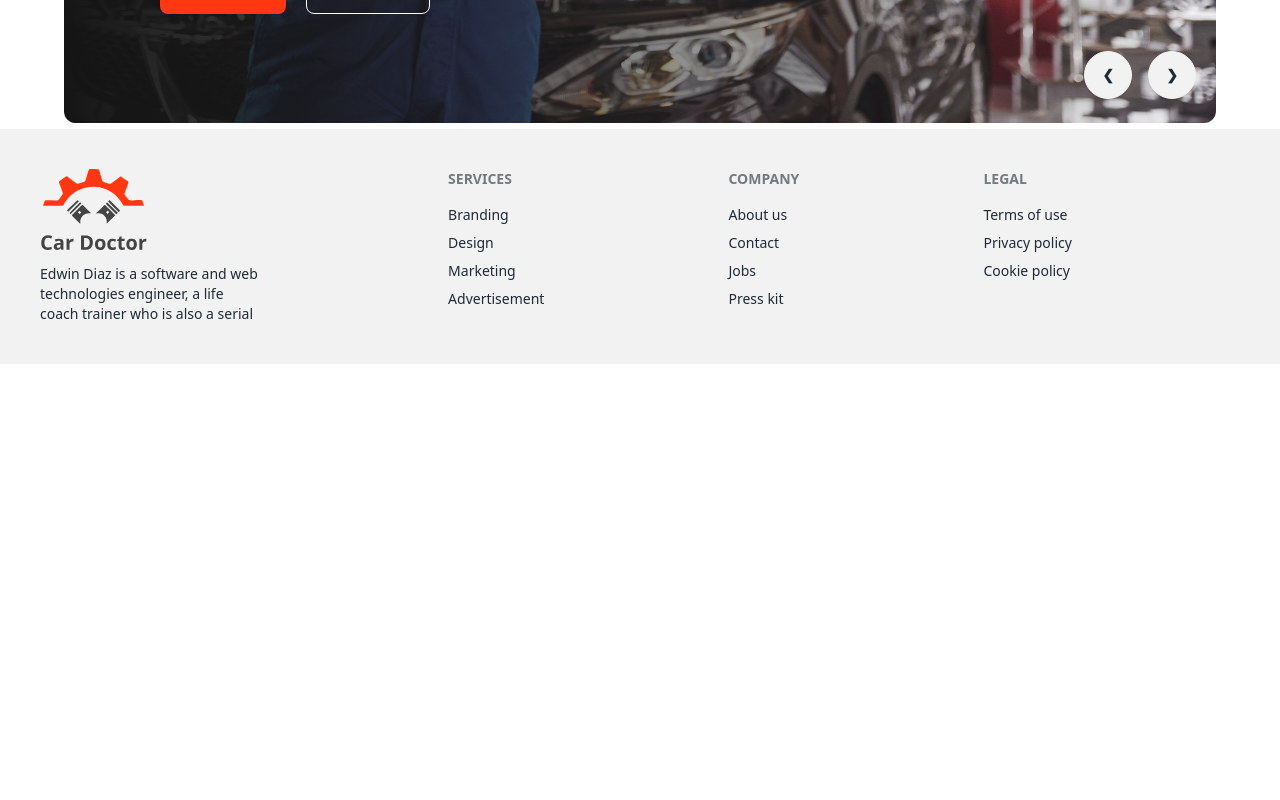
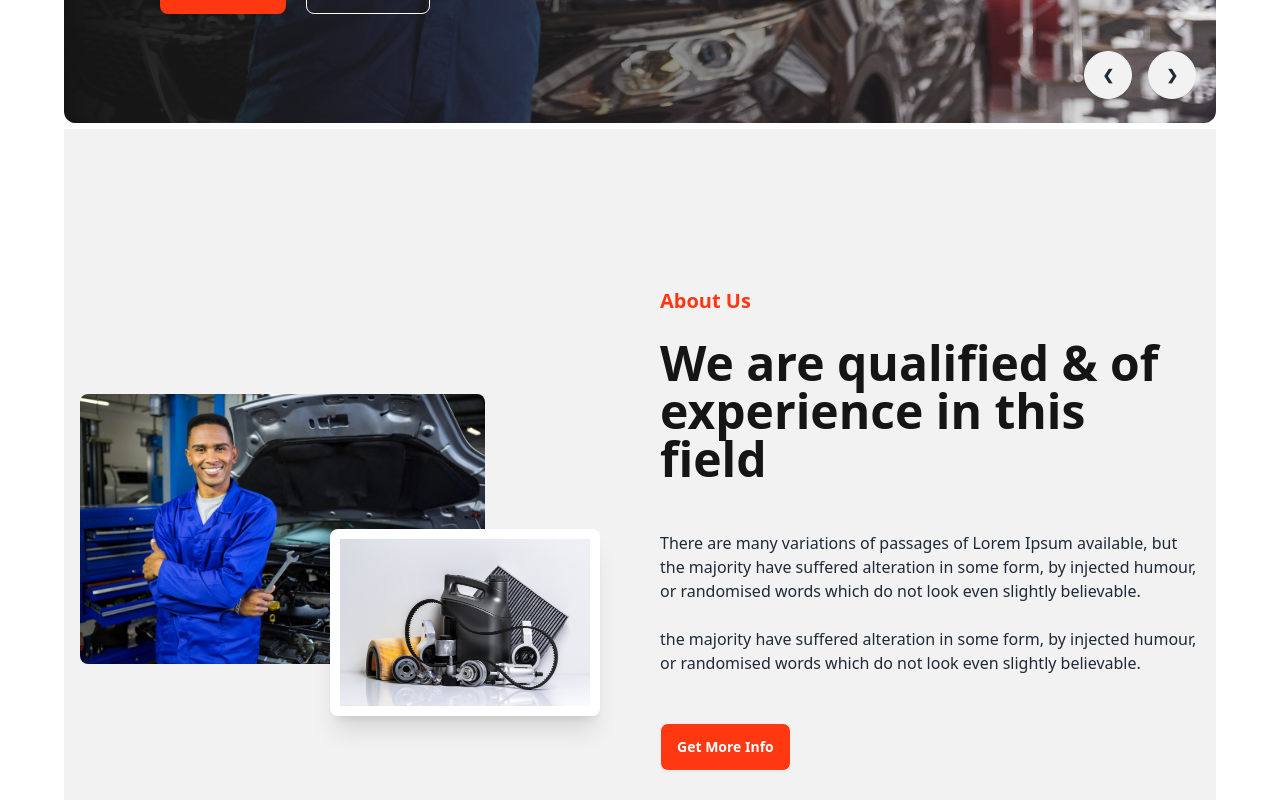
Before and after one commit to Sayem-Bhuiyan/car-doctor-client, a React (Vite) app: page / in a window 1280 px wide. Shown: the part 660-1460 px from the top of the page. Before the commit the page ends 1024 px from the top, so only its background shows below. Built offline with nearby package versions, Linux system fonts and the light colour scheme.

Commit message:
created the home page about section

```diff
--- /dev/null
+++ b/src/Pages/HomePage/About/About.jsx
@@ -0,0 +1,29 @@
+import parts from '../../../assets/images/about_us/parts.jpg';
+import person from '../../../assets/images/about_us/person.jpg';
+
+const About = () => {
+  return (
+    <div className="hero min-h-screen bg-base-200">
+      <div className="hero-content gap-10 items-cetner flex-col lg:flex-row">
+        <div className='lg:w-1/2'>
+        <div className='relative'>
+            <img src={person} alt=""  className='w-3/4 rounded-lg'/>
+            <img className='absolute  w-1/2 right-5 top-1/2 border-[10px] shadow-xl rounded-lg border-white' src={parts} alt="" />
+        </div>
+        </div>
+        <div className='lg:w-1/2 space-y-6'>
+          <h3 className="text-[#FF3811] text-xl font-bold">About Us</h3>
+          <h1 className='text-[#151515] text-5xl font-bold'>We are qualified & of experience in this field</h1>
+          <p className="py-6">
+          There are many variations of passages of Lorem Ipsum available, but the majority have suffered alteration in some form, by injected humour, or randomised words which do not look even slightly believable.
+          <br /><br />
+          the majority have suffered alteration in some form, by injected humour, or randomised words which do not look even slightly believable.
+          </p>
+          <button className="btn bg-[#FF3811] text-white">Get More Info</button>
+        </div>
+      </div>
+    </div>
+  );
+};
+
+export default About;
--- a/src/Pages/HomePage/Home/Home.jsx
+++ b/src/Pages/HomePage/Home/Home.jsx
@@ -1,9 +1,11 @@
+import About from "../About/About";
 import Banner from "../Banner/Banner";
 
 const Home = () => {
     return (
         <div>
             <Banner />
+            <About />
         </div>
     );
 };
```
